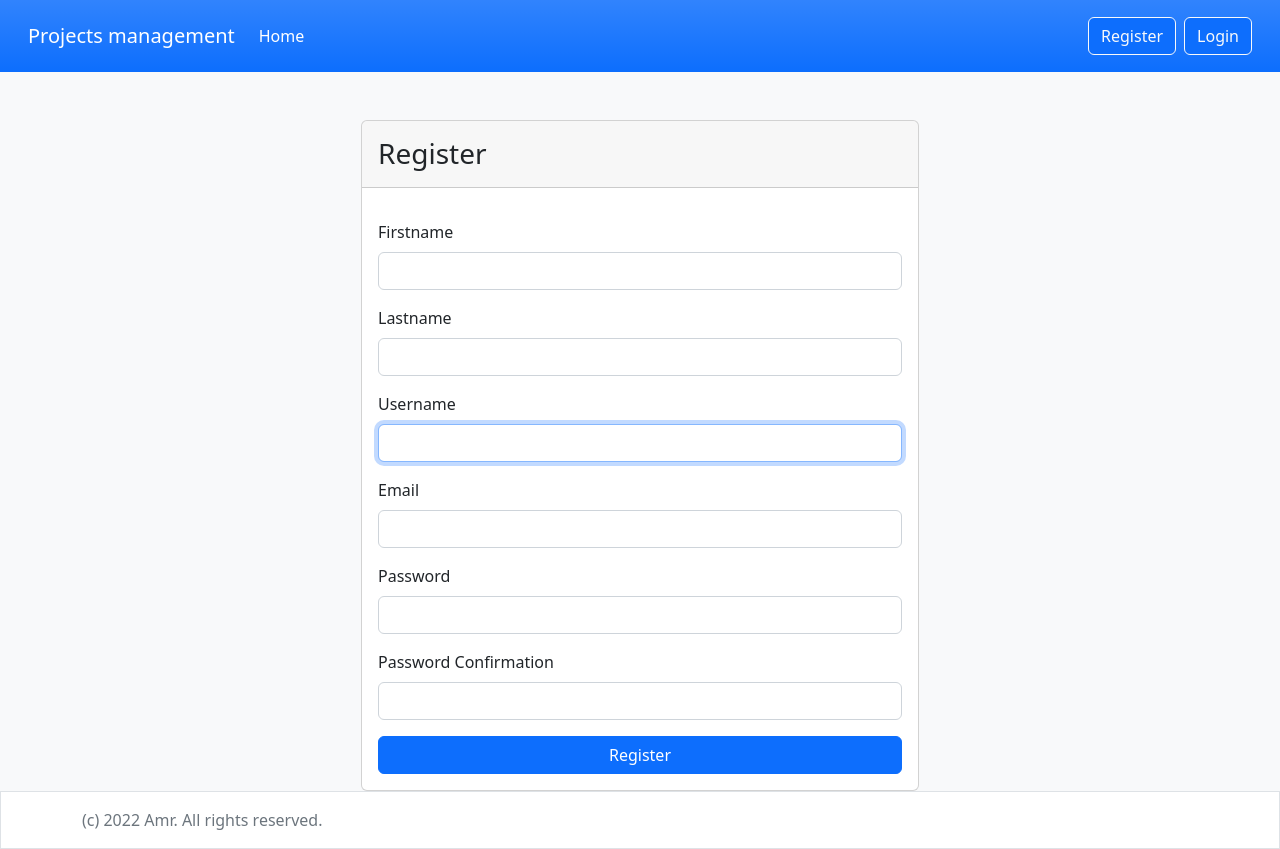
After one commit to AmrAmin7/django_pm, a Django app: page /accounts/register/ in a window 1280 px wide. The commit adds this page. Run offline with Django 4.2, Linux system fonts and the light colour scheme; some libraries are stand-ins or nearby versions.

Commit message:
Registration

```diff
--- a/accounts/forms.py
+++ b/accounts/forms.py
@@ -1,6 +1,6 @@
-from django.contrib.auth.forms import AuthenticationForm
+from django.contrib.auth.forms import AuthenticationForm, UserCreationForm, UserChangeForm
 from django import forms
-
+from django.contrib.auth.models import User
 
 attrs = {'class': 'form-control'}
 
@@ -18,3 +18,53 @@ class UserLoginForm(AuthenticationForm):
         label='Password',
         widget=forms.PasswordInput(attrs=attrs)
     )
+
+
+class UserRegisterForm(UserCreationForm):
+    firstname = forms.CharField(
+        label='Firstname',
+        widget=forms.TextInput(attrs=attrs)
+    )
+
+    lastname = forms.CharField(
+        label='Lastname',
+        widget=forms.TextInput(attrs=attrs)
+    )
+
+    username = forms.CharField(
+        label='Username',
+        widget=forms.TextInput(attrs=attrs)
+    )
+
+    email = forms.EmailField(
+        label='Email',
+        widget=forms.TextInput(attrs=attrs)
+    )
+
+    password1 = forms.CharField(
+        label='Password',
+        strip=False,
+        widget=forms.PasswordInput(attrs=attrs)
+    )
+
+    password2 = forms.CharField(
+        label='Password Confirmation',
+        strip=False,
+        widget=forms.PasswordInput(attrs=attrs)
+    )
+
+    class Meta(UserCreationForm.Meta):
+        fields = ('firstname', 'lastname', 'username', 'email')
+
+
+class ProfileForm(UserChangeForm):
+    password = None
+
+    class Meta:
+        model = User
+        fields = ('first_name', 'last_name', 'username', 'email')
+        widgets = {
+            'first_name': forms.TextInput(attrs=attrs),
+            'last_name': forms.TextInput(attrs=attrs),
+            ' email': forms.EmailInput(attrs=attrs),
+        }
--- /dev/null
+++ b/accounts/templates/registration/register.html
@@ -0,0 +1,29 @@
+{% extends "base.html" %}
+{% load i18n %}
+
+{% block content %}
+	<div class="container">
+		<div class="row justify-content-md-center">
+			<div class="card col-md-6 px-0">
+				<div class="card-header">
+					<h3 class="mb-0 py-2">
+						{% trans "Register" %}
+					</h3>
+				</div>
+				<div class="card-body">
+					<form method="post">
+						{% csrf_token %}
+                        {% include 'common/form.html' with form=form %}
+						<div class="d-grid gap-2">
+							<input
+								type="submit"
+								value="Register"
+								class="btn btn-primary btn-block"
+							/>
+						</div>
+					</form>
+				</div>
+			</div>
+		</div>
+	</div>
+{% endblock content %}
--- a/accounts/urls.py
+++ b/accounts/urls.py
@@ -1,9 +1,12 @@
 from django.urls import path, include
 from django.contrib.auth.views import LoginView
 from accounts.forms import UserLoginForm
+from accounts.views import RegisterView, edit_profile
 
 urlpatterns = [
     path('login/', LoginView.as_view(authentication_form=UserLoginForm), name='login'),
+    path('register/', RegisterView.as_view(), name='register'),
+    path('profile/', edit_profile, name='profile'),
     path('', include('django.contrib.auth.urls')),
 
 ]
--- a/accounts/views.py
+++ b/accounts/views.py
@@ -1,3 +1,31 @@
-from django.shortcuts import render
+from django.shortcuts import render, redirect
+from django.urls import reverse_lazy
+from django.views.generic import CreateView
+from accounts.forms import UserRegisterForm, ProfileForm
+from django.contrib.auth import login
+from django.contrib.auth.decorators import login_required
+
 
 # Create your views here.
+class RegisterView(CreateView):
+    form_class = UserRegisterForm
+    # success_url = reverse_lazy('login')
+    template_name = 'registration/register.html'
+
+    def get_success_url(self):
+        login(self.request, self.object)
+        return reverse_lazy('Project_list')
+
+
+@login_required
+def edit_profile(request):
+    if request.method == 'POST':
+        form = ProfileForm(request.POST, instance=request.user)
+        if form.is_valid():
+            form.save()
+            return redirect('profile')
+    else:
+        form = ProfileForm(instance=request.user)
+        return render(request, 'profile.html', {
+            'form': form
+        })
--- a/projects/templates/partials/header.html
+++ b/projects/templates/partials/header.html
@@ -21,7 +21,7 @@
 						        {{ user.username }}
 					        </a>
 					        <ul class="dropdown-menu">
-						        <li><a class="dropdown-item" href="#">{% trans 'Profile' %}</a></li>
+						        <li><a class="dropdown-item" href="{% url 'profile' %}">{% trans 'Profile' %}</a></li>
 					            <li><hr class="dropdown-divider"></li>
 					            <li><a class="dropdown-item" href="{% url 'logout' %}">{% trans 'Logout' %}</a></li>
 					        </ul>
@@ -42,6 +42,9 @@
 					    </div>
 				    </form>
 			    {% else %}
+                    <a class="btn btn-primary btn-outline-light me-2" href="{% url 'register' %}">
+				        {% trans 'Register' %}
+			        </a>
 			        <a class="btn btn-primary btn-outline-light" href="{% url 'login' %}">
 				        {% trans 'Login' %}
 			        </a>
```
Also changed, not shown: accounts/templates/profile.html (added, +29 -0 lines).
